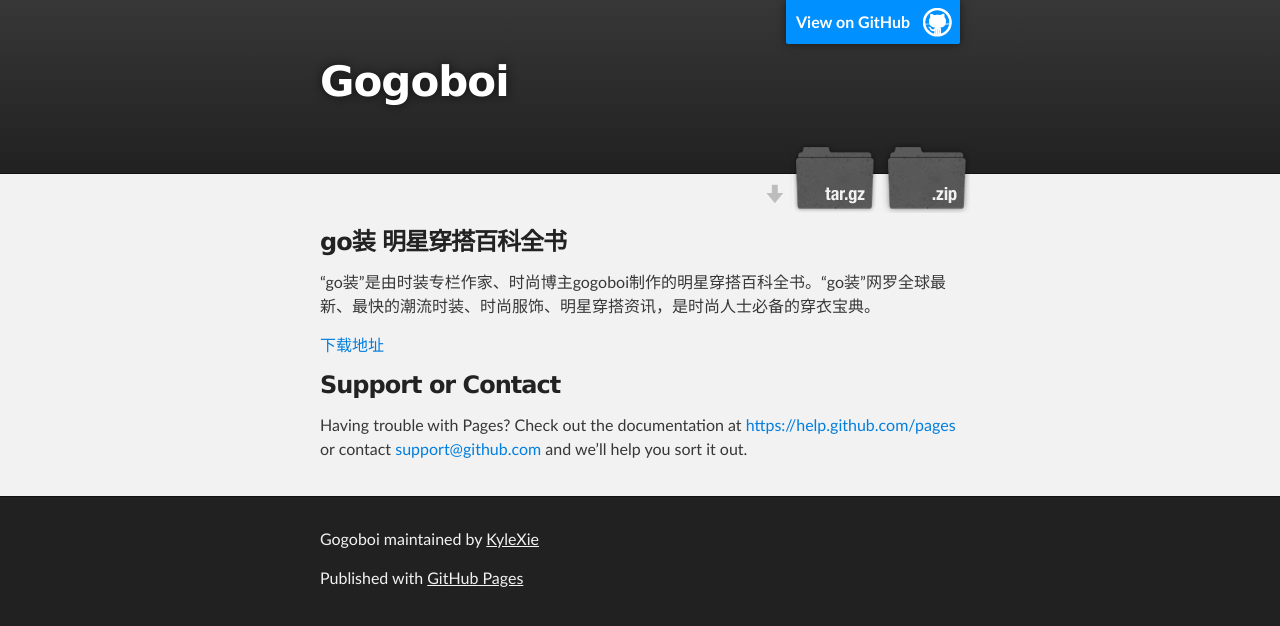
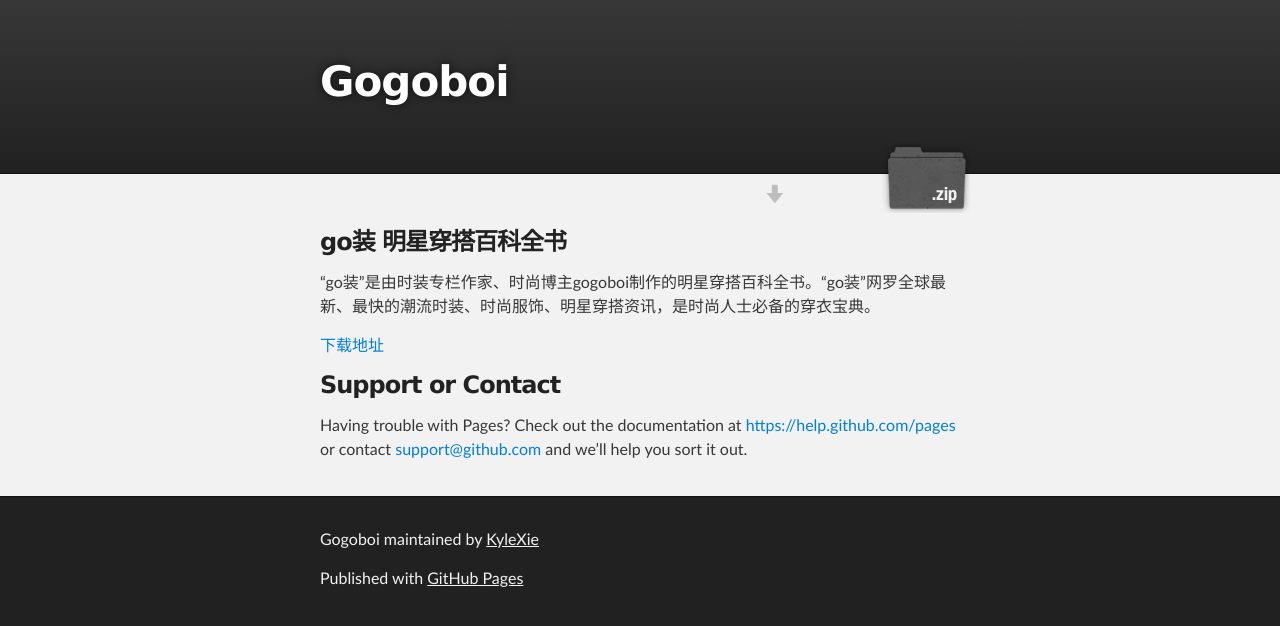
Before and after one commit to KyleXie/gogoboi, a Jekyll site: the page index.html, which Jekyll copies as it is, in a window 1280 px wide. Shown: the top 626 px of the page. Built offline with Jekyll 4.4.1, drawn with Linux system fonts in a browser that asks for light colours.

Commit message:
correct download url

```diff
--- a/index.html
+++ b/index.html
@@ -16,14 +16,12 @@
     <!-- HEADER -->
     <div id="header_wrap" class="outer">
         <header class="inner">
-          <a id="forkme_banner" href="https://github.com/KyleXie/gogoboi">View on GitHub</a>
 
           <h1 id="project_title">Gogoboi</h1>
           <h2 id="project_tagline"></h2>
 
             <section id="downloads">
-              <a class="zip_download_link" href="https://github.com/KyleXie/gogoboi/zipball/master">Download this project as a .zip file</a>
-              <a class="tar_download_link" href="https://github.com/KyleXie/gogoboi/tarball/master">Download this project as a tar.gz file</a>
+              <a class="zip_download_link" href="https://github.com/KyleXie/gogoboi/gogoboi.ipa">下载安装包</a>
             </section>
         </header>
     </div>
@@ -34,7 +32,7 @@
         <h3>
 <a id="go装-明星穿搭百科全书" class="anchor" href="#go%E8%A3%85-%E6%98%8E%E6%98%9F%E7%A9%BF%E6%90%AD%E7%99%BE%E7%A7%91%E5%85%A8%E4%B9%A6" aria-hidden="true"><span class="octicon octicon-link"></span></a>go装 明星穿搭百科全书</h3>
 
-<p>“go装”是由时装专栏作家、时尚博主gogoboi制作的明星穿搭百科全书。“go装”网罗全球最新、最快的潮流时装、时尚服饰、明星穿搭资讯，是时尚人士必备的穿衣宝典。</p> <a href="/gogoboi.ipa">下载地址</a>
+<p>“go装”是由时装专栏作家、时尚博主gogoboi制作的明星穿搭百科全书。“go装”网罗全球最新、最快的潮流时装、时尚服饰、明星穿搭资讯，是时尚人士必备的穿衣宝典。</p> <a href="https://github.com/KyleXie/gogoboi/gogoboi.ipa">下载地址</a>
 
 <h3>
 <a id="support-or-contact" class="anchor" href="#support-or-contact" aria-hidden="true"><span class="octicon octicon-link"></span></a>Support or Contact</h3>
```
